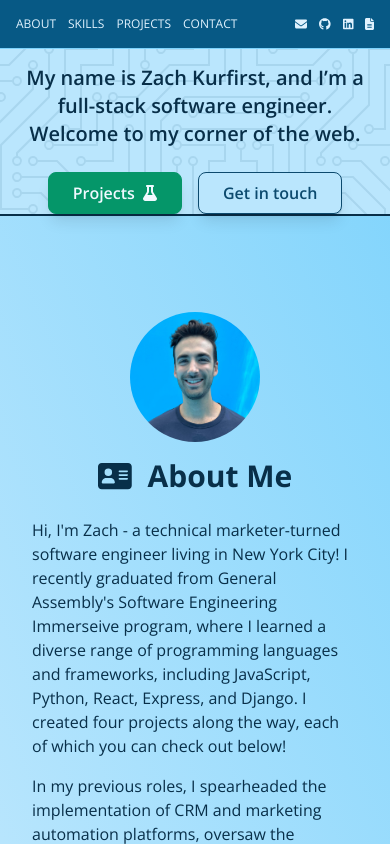
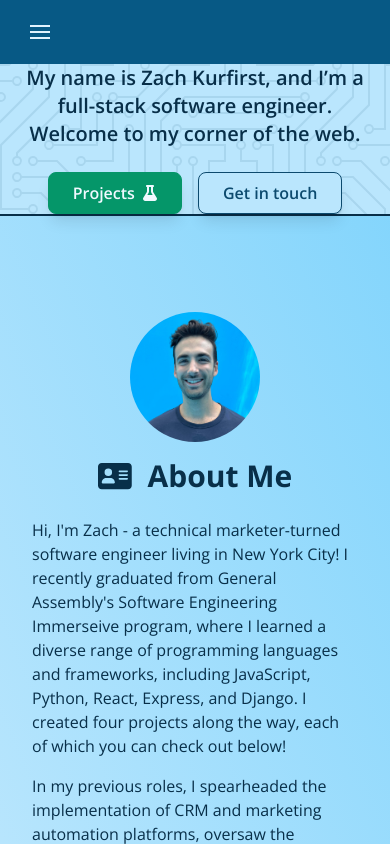
Before and after one commit to zachkurfirst/portfolio, a React (Vite) app: page / in a window 390 px wide. Shown: the top 844 px of the page. Built offline with nearby package versions, Linux system fonts and the light colour scheme.

Commit message:
refactor Header component with HeaderDesktop and HeaderMobile children, render hamburger button on mobile

```diff
--- a/package.json
+++ b/package.json
@@ -15,6 +15,7 @@
     "@fortawesome/free-regular-svg-icons": "^6.5.1",
     "@fortawesome/free-solid-svg-icons": "^6.5.1",
     "@fortawesome/react-fontawesome": "^0.2.0",
+    "hamburger-react": "^2.5.0",
     "react": "^18.2.0",
     "react-dom": "^18.2.0",
     "react-router": "^6.20.1",
--- a/src/components/Header.jsx
+++ b/src/components/Header.jsx
@@ -1,36 +1,12 @@
-// Font Awesome icons
-import { FontAwesomeIcon } from "@fortawesome/react-fontawesome";
-import { faEnvelope, faFileLines } from "@fortawesome/free-solid-svg-icons";
-import { faGithub, faLinkedin } from '@fortawesome/free-brands-svg-icons'
+import HeaderMobile from "./HeaderMobile";
+import HeaderDesktop from "./HeaderDesktop";
 
-const Header = (props) => {
+const Header = () => {
   return (
-    <header className="flex justify-between items-center text-xs sm:text-xl bg-sky-800 dark:bg-sky-950 text-sky-100 border-b border-sky-300 dark:border-b dark:border-sky-100 uppercase fixed top-0 left-0 right-0 z-10 px-4 sm:px-6 py-4">
-      {/* <a href="#" className="hover:underline underline-offset-8 ml-4 sm:ml-6 hidden sm:inline">
-        <img src="/assets/favicon-1.png" alt="ZK icon" className="w-8"/>
-      </a>
-      <a href="#" className="hover:underline underline-offset-8 ml-4 sm:ml-6 sm:hidden">
-        ZK
-      </a> */}
-      <nav id="site-nav" className="flex gap-3 sm:gap-8">
-        <a href="#about" className="hover:underline underline-offset-8">
-          About
-        </a>
-        <a href="#skills" className="hover:underline underline-offset-8">
-          Skills
-        </a>
-        <a href="#projects" className="hover:underline underline-offset-8">
-          Projects
-        </a>
-        <a href="#contact" className="hover:underline underline-offset-8 mr-4 sm:mr-6">
-          Contact
-        </a>
-      </nav>
-      <nav id="social-nav" className="flex gap-3 sm:gap-4 md:gap-8">
-        <a href="mailto:zachmk11@gmail.com" target="_blank" rel="noopener noreferrer"><FontAwesomeIcon icon={faEnvelope} className="hover:text-sky-400 transition-all"/></a>
-        <a href="https://github.com/zachkurfirst" target="_blank" rel="noopener noreferrer"><FontAwesomeIcon icon={faGithub} className="hover:text-sky-400 transition-all"/></a>
-        <a href="https://www.linkedin.com/in/zachary-kurfirst/" target="_blank" rel="noopener noreferrer"><FontAwesomeIcon icon={faLinkedin} className="hover:text-sky-400 transition-all"/></a>
-        <a href="https://drive.google.com/file/d/1l0w8Zk-aY3DOdd1tUJ2-c590OSaGJ7Fa/view?usp=sharing" target="_blank" rel="noopener noreferrer"><FontAwesomeIcon icon={faFileLines} className="hover:text-sky-400 transition-all"/></a>
+    <header className="bg-sky-800 dark:bg-sky-950 text-sky-100 dark:border-b dark:border-sky-100 uppercase fixed top-0 left-0 right-0 z-10">
+      <nav className="">
+        <HeaderMobile />
+        <HeaderDesktop />
       </nav>
     </header>
   );
--- /dev/null
+++ b/src/components/HeaderDesktop.jsx
@@ -0,0 +1,39 @@
+// Font Awesome icons
+import { FontAwesomeIcon } from "@fortawesome/react-fontawesome";
+import { faEnvelope, faFileLines } from "@fortawesome/free-solid-svg-icons";
+import { faGithub, faLinkedin } from '@fortawesome/free-brands-svg-icons'
+
+const HeaderDesktop = (props) => {
+  return (
+    <div id="header-desktop" className="hidden sm:flex sm:justify-between sm:items-center text-xl px-6 py-4">
+      {/* <a href="#" className="hover:underline underline-offset-8 ml-4 sm:ml-6 hidden sm:inline">
+        <img src="/assets/favicon-1.png" alt="ZK icon" className="w-8"/>
+      </a>
+      <a href="#" className="hover:underline underline-offset-8 ml-4 sm:ml-6 sm:hidden">
+        ZK
+      </a> */}
+      <div id="site-nav" className="flex gap-3 sm:gap-8">
+        <a href="#about" className="hover:underline underline-offset-8">
+          About
+        </a>
+        <a href="#skills" className="hover:underline underline-offset-8">
+          Skills
+        </a>
+        <a href="#projects" className="hover:underline underline-offset-8">
+          Projects
+        </a>
+        <a href="#contact" className="hover:underline underline-offset-8 mr-4 sm:mr-6">
+          Contact
+        </a>
+      </div>
+      <div id="social-nav" className="flex gap-3 sm:gap-4 md:gap-8">
+        <a href="mailto:zachmk11@gmail.com" target="_blank" rel="noopener noreferrer"><FontAwesomeIcon icon={faEnvelope} className="hover:text-sky-400 transition-all"/></a>
+        <a href="https://github.com/zachkurfirst" target="_blank" rel="noopener noreferrer"><FontAwesomeIcon icon={faGithub} className="hover:text-sky-400 transition-all"/></a>
+        <a href="https://www.linkedin.com/in/zachary-kurfirst/" target="_blank" rel="noopener noreferrer"><FontAwesomeIcon icon={faLinkedin} className="hover:text-sky-400 transition-all"/></a>
+        <a href="https://drive.google.com/file/d/1l0w8Zk-aY3DOdd1tUJ2-c590OSaGJ7Fa/view?usp=sharing" target="_blank" rel="noopener noreferrer"><FontAwesomeIcon icon={faFileLines} className="hover:text-sky-400 transition-all"/></a>
+      </div>
+    </div>
+  );
+};
+
+export default HeaderDesktop;
--- /dev/null
+++ b/src/components/HeaderMobile.jsx
@@ -0,0 +1,18 @@
+// import { useClickAway } from "react-use";
+// import { useRef } from "react";
+import { useState } from "react";
+import { Turn as Hamburger } from 'hamburger-react'
+// import { AnimatePresence, motion } from "framer-motion";
+// import { routes } from "../routes";
+
+const HeaderMobile = () => {
+    const [isOpen, setOpen] = useState(false)
+
+    return (
+        <div id="header-mobile" className="sm:hidden pl-4 py-2">
+            <Hamburger toggled={isOpen} size={20} toggle={setOpen} direction="left" />
+        </div>
+    )
+}
+
+export default HeaderMobile;
```
Also changed, not shown: 1 other file (tests, documents, lock files or other folders).
